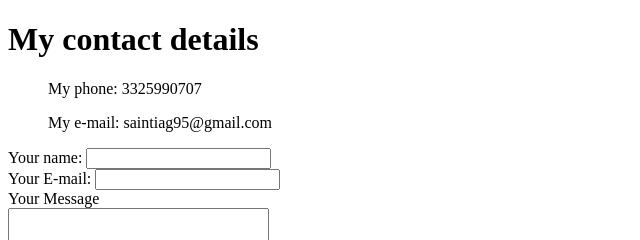
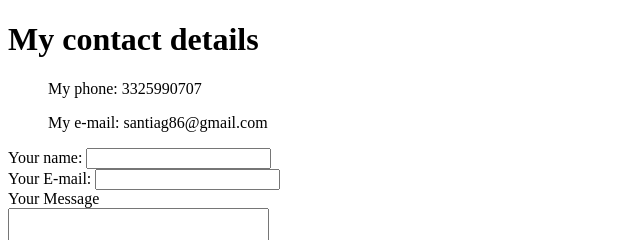
Before and after one commit to SANT1A60/cv, a plain HTML site: page contact.html in a window 1280 px wide. Shown: the top 240 px of the page, 0-640 px from the left. Drawn offline with Linux system fonts and the light colour scheme.

Commit message:
Update contact.html

```diff
--- a/contact.html
+++ b/contact.html
@@ -8,7 +8,7 @@
     <h1>My contact details</h1>
    <ul>
 <p>My phone: 3325990707 </p>
-<p>My e-mail: saintiag95@gmail.com</p>
+<p>My e-mail: santiag86@gmail.com</p>
    </ul>
    <form action="mailto:arsantigo@gmail.com" method="post" enctype="text/plain">
     <label for="">Your name:</label>
```
